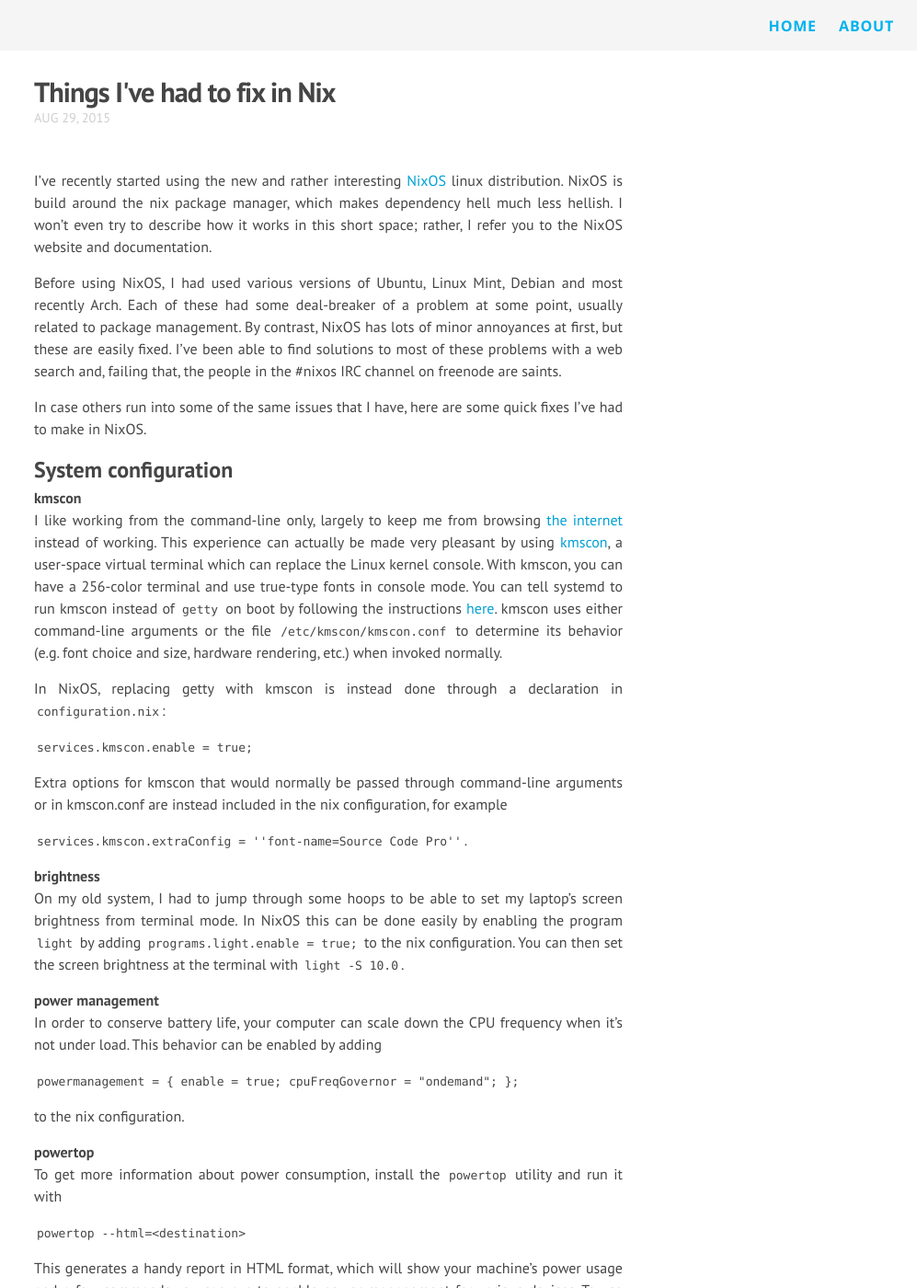
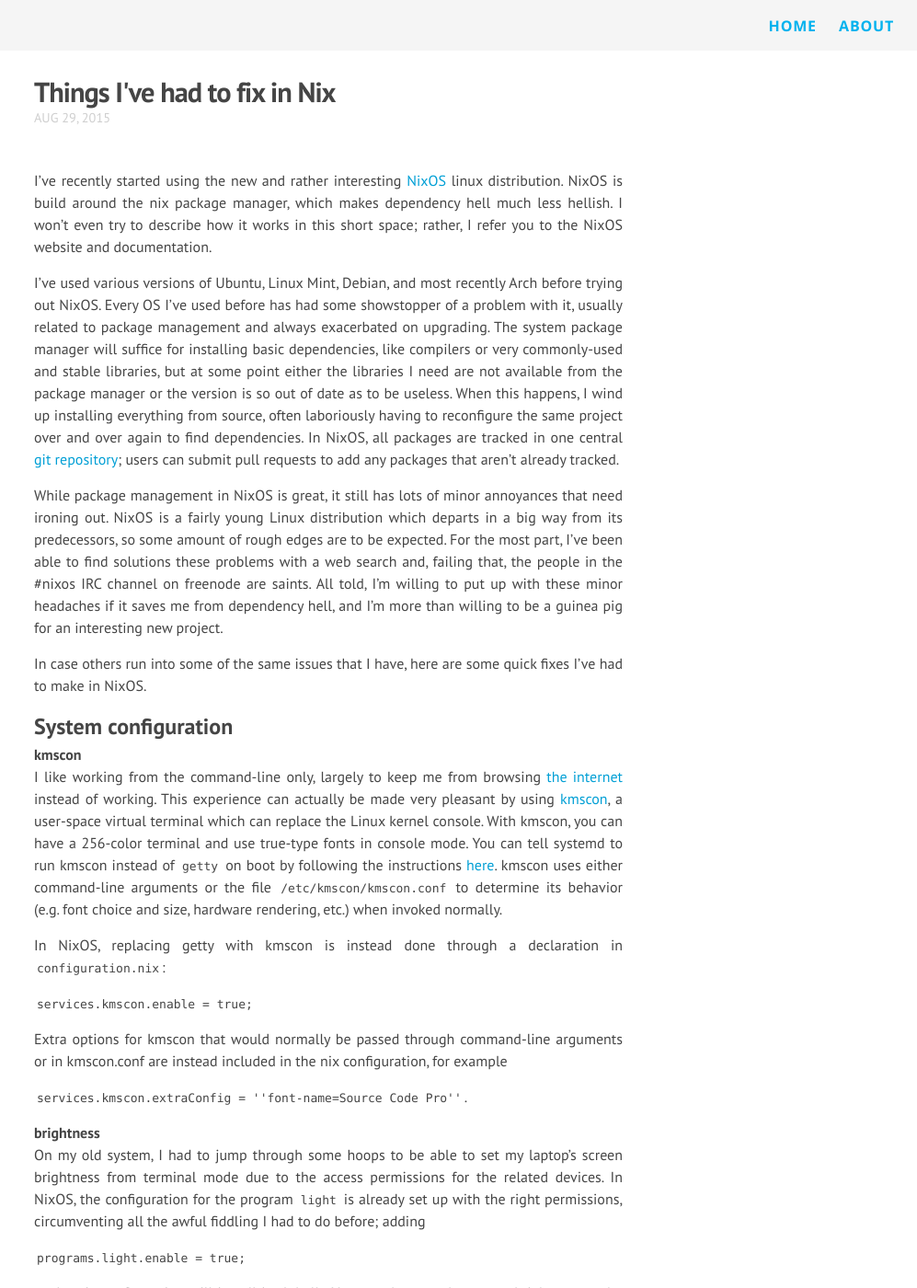
Before and after one commit to danshapero/danshapero.github.io, a Jekyll site: the page built from _posts/2015-08-29-nix-fixes.md, in a window 1280 px wide and 1400 px high. Shown: the whole window at 92% size, without its empty margins (283-1280 px from the left). Built offline with Jekyll 4.4.1, drawn with Linux system fonts in a browser that asks for light colours; nearby versions of some CDN libraries; some of the changed text lies outside the part shown.

Commit message:
Fixed some typos in nix post

```diff
--- a/_posts/2015-08-29-nix-fixes.md
+++ b/_posts/2015-08-29-nix-fixes.md
@@ -9,10 +9,16 @@
 NixOS is build around the nix package manager, which makes dependency hell much less hellish.
 I won't even try to describe how it works in this short space; rather, I refer you to the NixOS website and documentation.
 
-Before using NixOS, I had used various versions of Ubuntu, Linux Mint, Debian and most recently Arch.
-Each of these had some deal-breaker of a problem at some point, usually related to package management.
-By contrast, NixOS has lots of minor annoyances at first, but these are easily fixed.
-I've been able to find solutions to most of these problems with a web search and, failing that, the people in the #nixos IRC channel on freenode are saints.
+I've used various versions of Ubuntu, Linux Mint, Debian, and most recently Arch before trying out NixOS.
+Every OS I've used before has had some showstopper of a problem with it, usually related to package management and always exacerbated on upgrading.
+The system package manager will suffice for installing basic dependencies, like compilers or very commonly-used and stable libraries, but at some point either the libraries I need are not available from the package manager or the version is so out of date as to be useless.
+When this happens, I wind up installing everything from source, often laboriously having to reconfigure the same project over and over again to find dependencies.
+In NixOS, all packages are tracked in one central [git repository](http://github.com/NixOS/nixpkgs); users can submit pull requests to add any packages that aren't already tracked.
+
+While package management in NixOS is great, it still has lots of minor annoyances that need ironing out.
+NixOS is a fairly young Linux distribution which departs in a big way from its predecessors, so some amount of rough edges are to be expected.
+For the most part, I've been able to find solutions these problems with a web search and, failing that, the people in the #nixos IRC channel on freenode are saints.
+All told, I'm willing to put up with these minor headaches if it saves me from dependency hell, and I'm more than willing to be a guinea pig for an interesting new project.
 
 In case others run into some of the same issues that I have, here are some quick fixes I've had to make in NixOS.
 
@@ -20,7 +26,7 @@
 ## System configuration
 
 #### kmscon
-I like working from the command-line only, largely to keep me from browsing [the internet](www.cuteoverload.com) instead of working.
+I like working from the command-line only, largely to keep me from browsing [the internet](http://www.cuteoverload.com) instead of working.
 This experience can actually be made very pleasant by using [kmscon](http://www.freedesktop.org/wiki/Software/kmscon/), a user-space virtual terminal which can replace the Linux kernel console.
 With kmscon, you can have a 256-color terminal and use true-type fonts in console mode.
 You can tell systemd to run kmscon instead of `getty` on boot by following the instructions [here](https://wiki.archlinux.org/index.php/KMSCON).
@@ -36,10 +42,12 @@
 
 
 #### brightness
-On my old system, I had to jump through some hoops to be able to set my laptop's screen brightness from terminal mode.
-In NixOS this can be done easily by enabling the program `light` by adding
+On my old system, I had to jump through some hoops to be able to set my laptop's screen brightness from terminal mode due to the access permissions for the related devices.
+In NixOS, the configuration for the program `light` is already set up with the right permissions, circumventing all the awful fiddling I had to do before; adding
+
   `programs.light.enable = true;`
-to the nix configuration.
+
+to the nix configuration will install it globally.
 You can then set the screen brightness at the terminal with `light -S 10.0`.
 
 
```
